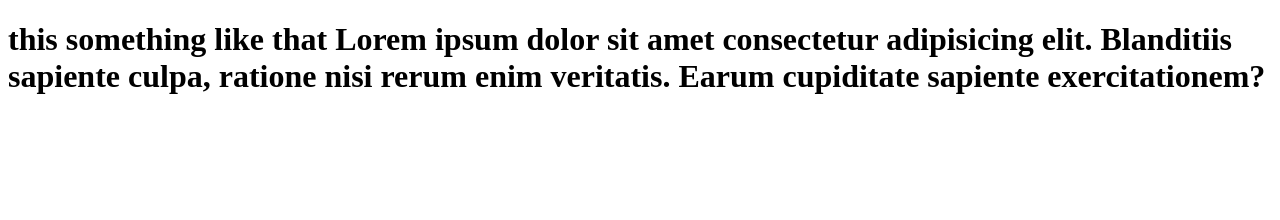
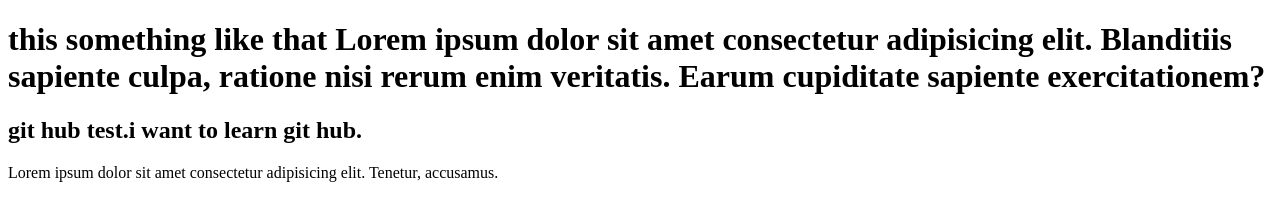
Before and after one commit to surovitasnia/first-website, a plain HTML site: page index.html in a window 1280 px wide. Drawn offline with Linux system fonts and the light colour scheme.

Commit message:
second code

```diff
--- a/index.html
+++ b/index.html
@@ -8,5 +8,7 @@
 </head>
 <body>
     <h1>this something like that Lorem ipsum dolor sit amet consectetur adipisicing elit. Blanditiis sapiente culpa, ratione nisi rerum enim veritatis. Earum cupiditate sapiente exercitationem?</h1>
+    <h2>git hub test.i want to learn git hub.</h2>
+    <p>Lorem ipsum dolor sit amet consectetur adipisicing elit. Tenetur, accusamus.</p>
 </body>
 </html>
```
